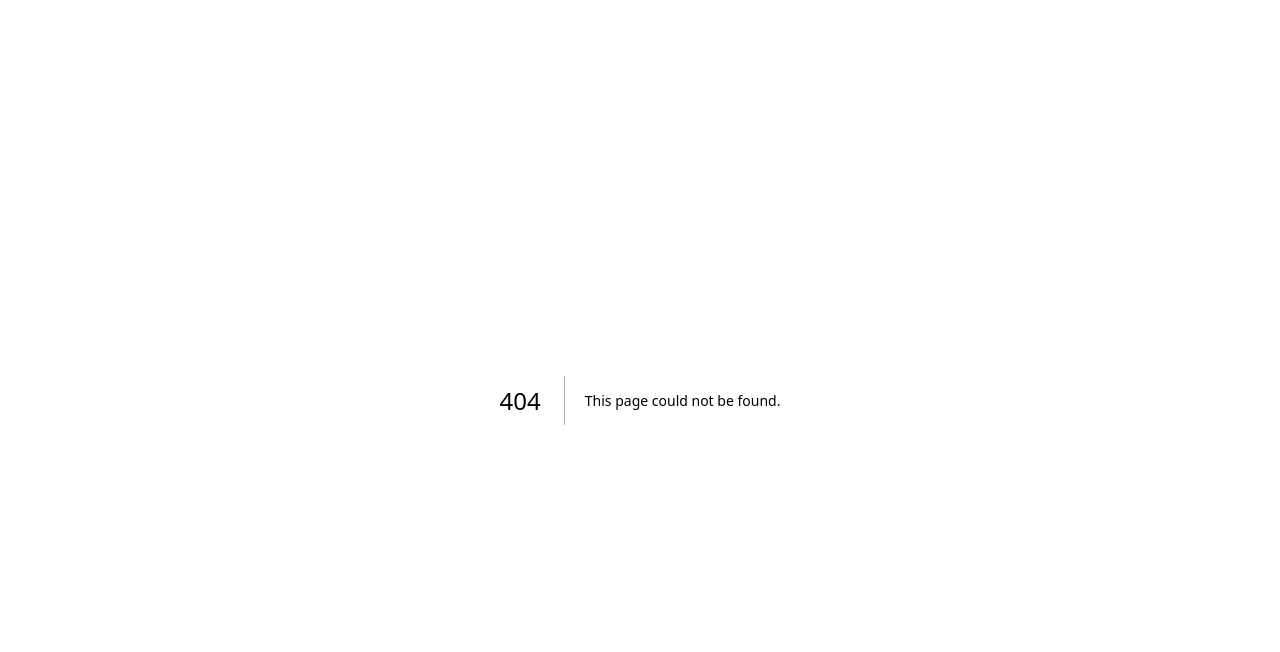
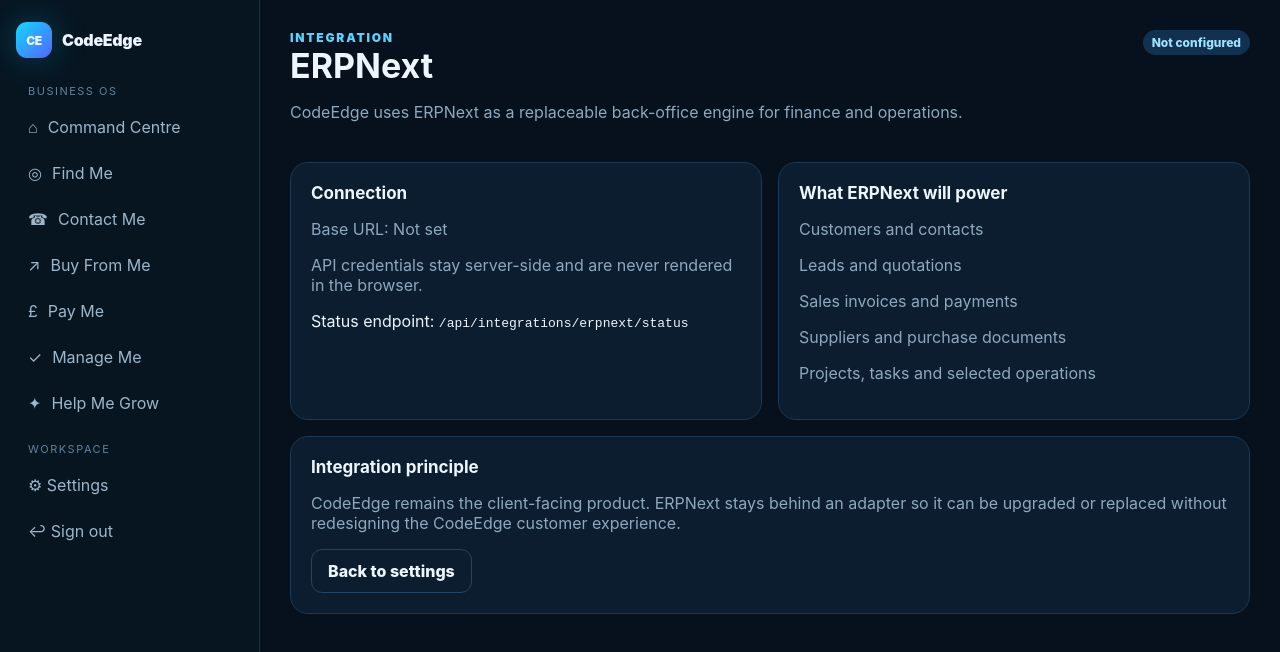
Before and after one commit to sohail654312-gif/codeedge-business-os, a Next.js app: page /dashboard/settings/erpnext in a window 1280 px wide. Before the commit this address had no page. Shown: the top 652 px of the page. Built offline with nearby package versions, Linux system fonts and the light colour scheme; no server answers.

Commit message:
erpnext: add settings screen

```diff
--- /dev/null
+++ b/src/app/dashboard/settings/erpnext/page.tsx
@@ -0,0 +1,43 @@
+import Link from "next/link";
+import { getERPNextPublicStatus } from "@/integrations/erpnext";
+
+export default function ERPNextSettingsPage() {
+  const status = getERPNextPublicStatus();
+
+  return (
+    <>
+      <div className="pageHead">
+        <div>
+          <div className="eyebrow">Integration</div>
+          <h1>ERPNext</h1>
+          <p className="muted">CodeEdge uses ERPNext as a replaceable back-office engine for finance and operations.</p>
+        </div>
+        <span className="pill">{status.configured ? "Configured" : "Not configured"}</span>
+      </div>
+
+      <div className="twoCol">
+        <div className="panel">
+          <h2>Connection</h2>
+          <p className="muted">Base URL: {status.baseUrl ?? "Not set"}</p>
+          <p className="muted">API credentials stay server-side and are never rendered in the browser.</p>
+          <p>Status endpoint: <code>/api/integrations/erpnext/status</code></p>
+        </div>
+
+        <div className="panel">
+          <h2>What ERPNext will power</h2>
+          <p className="muted">Customers and contacts</p>
+          <p className="muted">Leads and quotations</p>
+          <p className="muted">Sales invoices and payments</p>
+          <p className="muted">Suppliers and purchase documents</p>
+          <p className="muted">Projects, tasks and selected operations</p>
+        </div>
+      </div>
+
+      <div className="panel topGap">
+        <h2>Integration principle</h2>
+        <p className="muted">CodeEdge remains the client-facing product. ERPNext stays behind an adapter so it can be upgraded or replaced without redesigning the CodeEdge customer experience.</p>
+        <Link className="btn" href="/dashboard/settings">Back to settings</Link>
+      </div>
+    </>
+  );
+}
```
